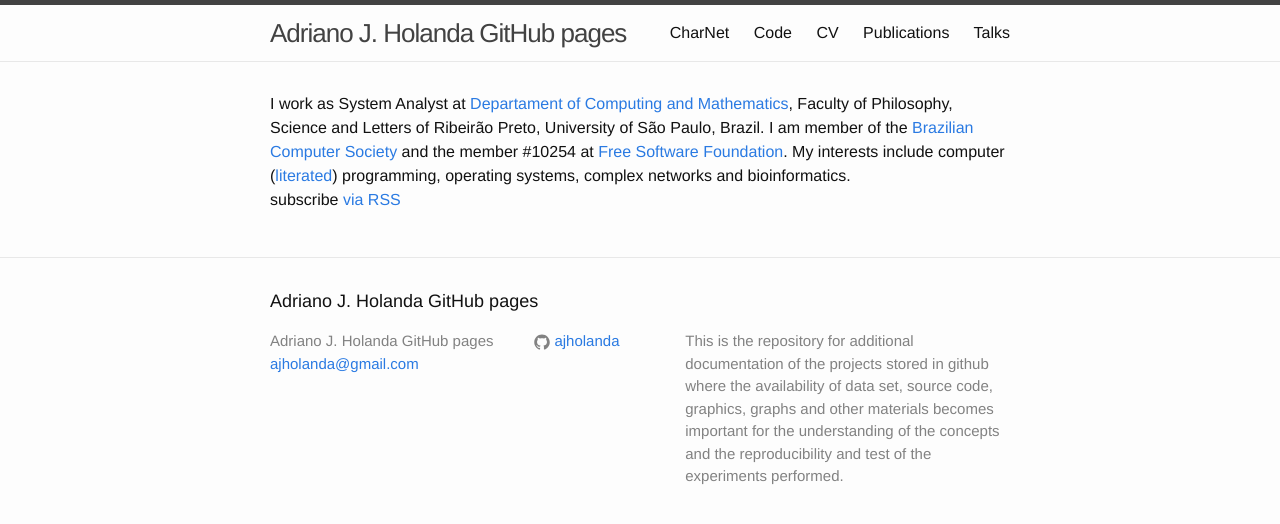
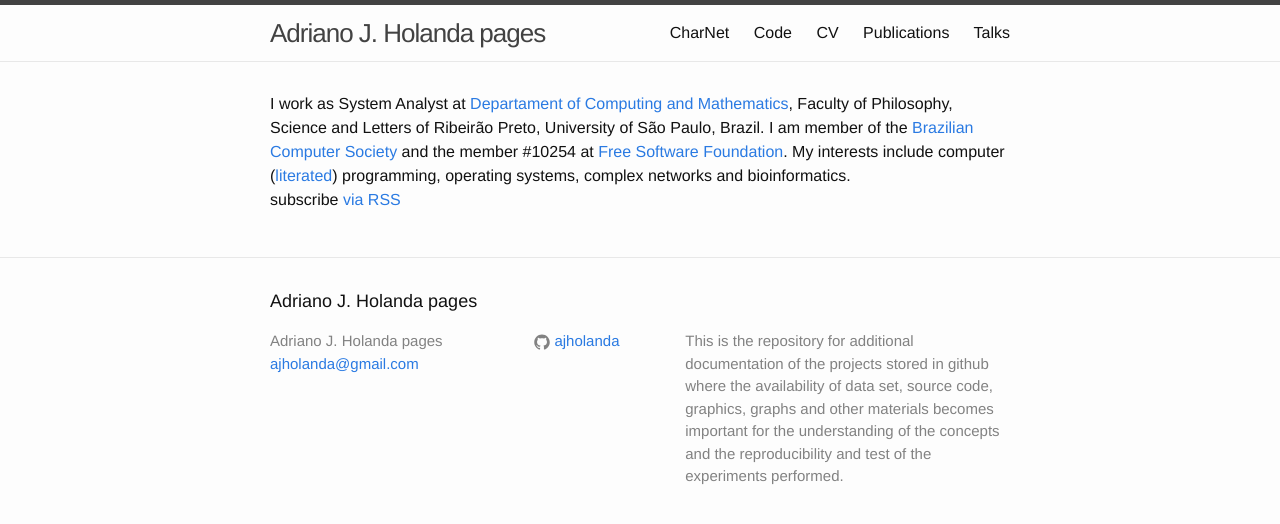
Before and after one commit to ajholanda/ajholanda.github.io, a Jekyll site: the page built from index.html, in a window 1280 px wide. Shown: the top 524 px of the page. Built offline with Jekyll 4.4.1, drawn with Linux system fonts in a browser that asks for light colours.

Commit message:
change title

```diff
--- a/_config.yml
+++ b/_config.yml
@@ -1,4 +1,4 @@
-# Welcome to Adriano J. Holanda Projects!
+# Welcome to Adriano J. Holanda pages!
 #
 # This config file is meant for settings that affect your whole blog, values
 # which you are expected to set up once and rarely need to edit after that.
@@ -6,7 +6,7 @@
 # 'jekyll serve'. If you change this file, please restart the server process.
 
 # Site settings
-title: Adriano J. Holanda GitHub pages
+title: Adriano J. Holanda pages
 email: ajholanda@gmail.com
 description: > # this means to ignore newlines until "baseurl:"
   This is the repository for additional documentation of the projects
```
